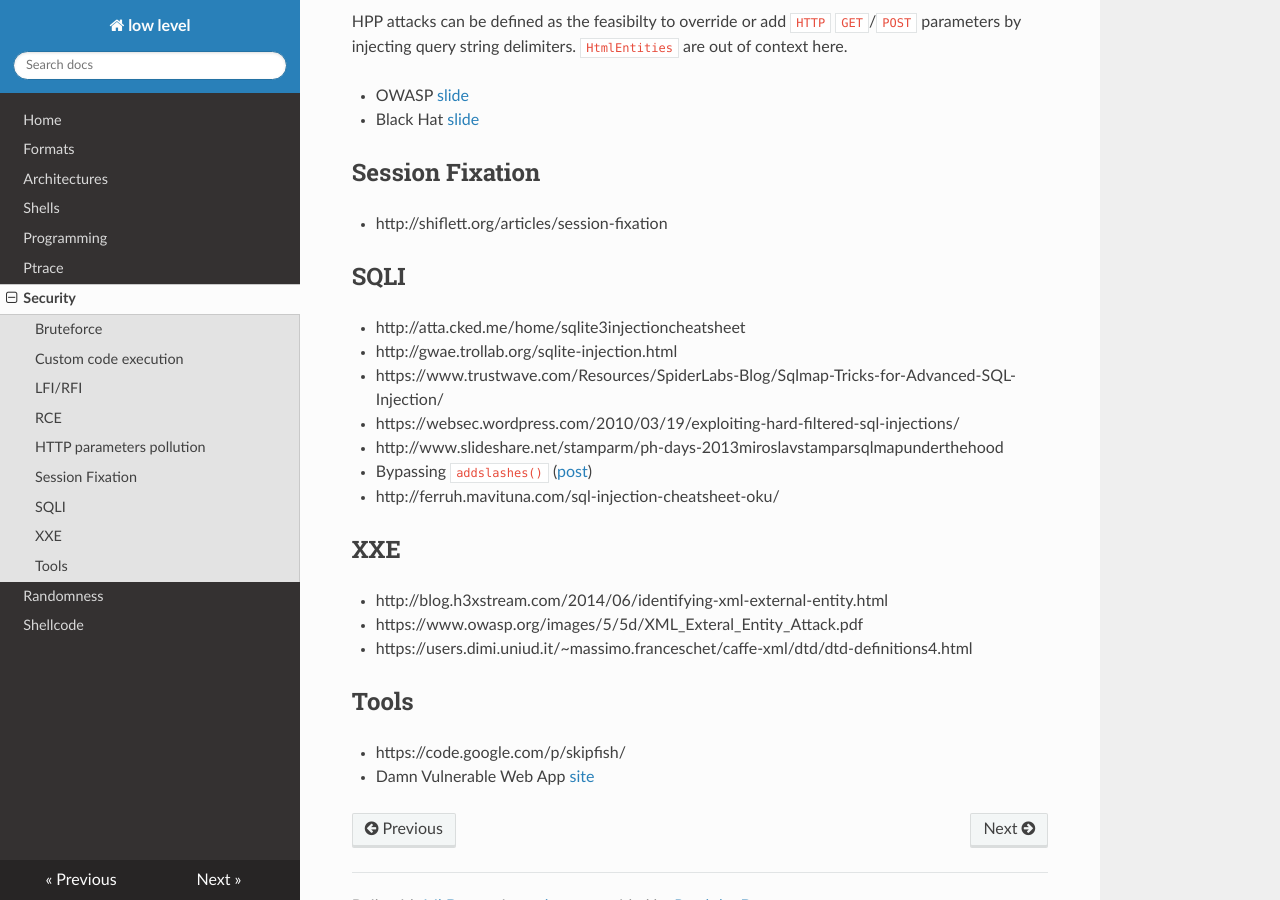
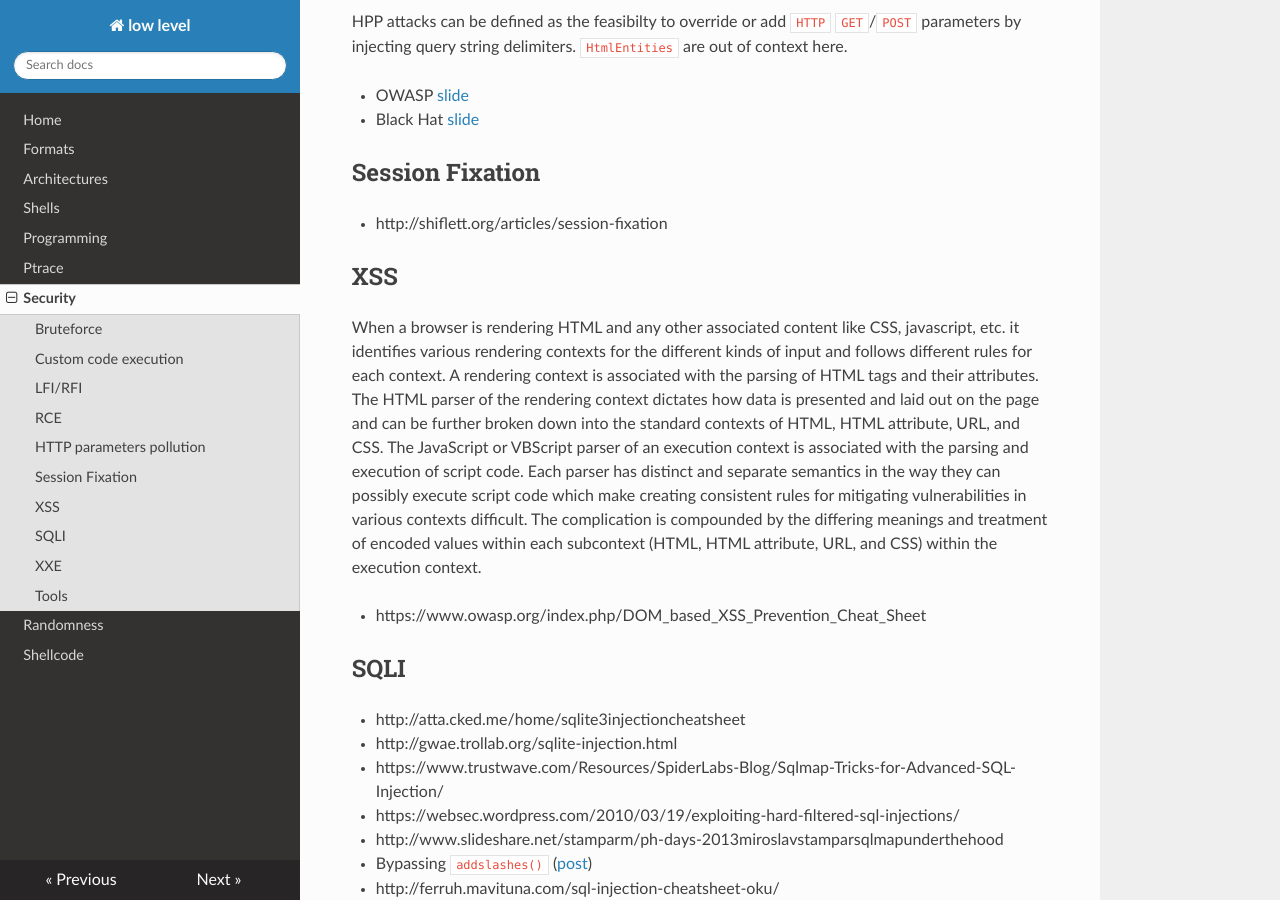
Before and after one commit to gipi/low-level, an MkDocs documentation site: the page built from docs/security.md, in a window 1280 px wide and 900 px high, scrolled down 1423 px. Built offline with MkDocs 1.6.1, drawn with Linux system fonts in a browser that asks for light colours; nearby versions of some CDN libraries; old or Windows-style settings are respelled for this version of MkDocs.

Commit message:
Talk about XSS.

```diff
--- a/docs/security.md
+++ b/docs/security.md
@@ -61,6 +61,21 @@ by injecting query string delimiters. ``HtmlEntities`` are out of context here.
 
  - http://shiflett.org/articles/session-fixation
 
+## XSS
+
+When a browser is rendering HTML and any other associated content like CSS, javascript, etc.
+it identifies various rendering contexts for the different kinds of input and follows different
+rules for each context. A rendering context is associated with the parsing of HTML tags and their
+attributes. The HTML parser of the rendering context dictates how data is presented and laid out
+on the page and can be further broken down into the standard contexts of HTML, HTML attribute, URL,
+and CSS. The JavaScript or VBScript parser of an execution context is associated with the parsing
+and execution of script code. Each parser has distinct and separate semantics in the way they can
+possibly execute script code which make creating consistent rules for mitigating vulnerabilities
+in various contexts difficult. The complication is compounded by the differing meanings and
+treatment of encoded values within each subcontext (HTML, HTML attribute, URL, and CSS) within the
+execution context.
+
+ - https://www.owasp.org/index.php/DOM_based_XSS_Prevention_Cheat_Sheet
 
 ## SQLI
 
```
